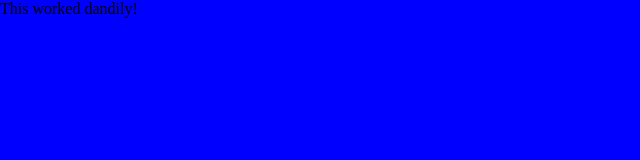
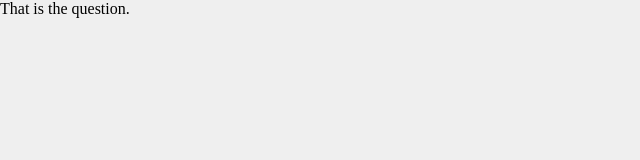
Before and after one commit to johnafish/trout, a plain HTML site: page htmlArticles/testfile.html in a window 1280 px wide. Shown: the whole page, without its empty margins (0-640 px from the left). Drawn offline with Linux system fonts and the light colour scheme.

Commit message:
Made it prettier. Page generation a little smoother.

```diff
--- a/htmlArticles/style.css
+++ b/htmlArticles/style.css
@@ -1,5 +1,5 @@
 * {
-    background: blue;
+    background: #EFEFEF;
     margin: 0px;
     padding: 0px;
 }
--- a/htmlArticles/testfile.html
+++ b/htmlArticles/testfile.html
@@ -1,10 +1,14 @@
 <!DOCTYPE HTML>
 <html>
     <head>
-        <link rel='stylesheet' type='text/css' href='style.css'>
-        <title>TEST</title>
+        <title>
+To be, or not to be!
+</title>
+        <link rel="stylesheet" type="text/css" href="style.css">
     </head>
 <body>
-<p>This worked dandily!</p>
+<p>
+That is the question.
+</p>
 </body>
 </html>
```
